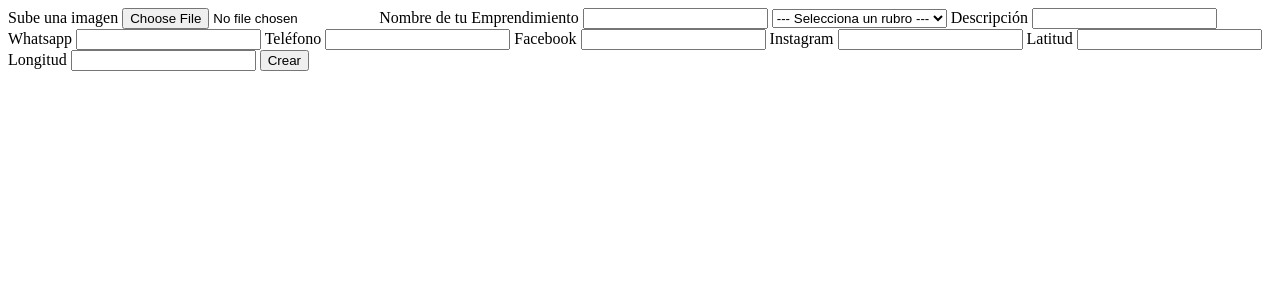
After one commit to kedavema/yara, a Flask app: page /crear-emprendimiento in a window 1280 px wide. The commit adds this page. Shown: the top 300 px of the page. Run offline with Flask 2, Linux system fonts and the light colour scheme; data that the repository does not hold is empty.

Commit message:
creacion de los modelos de Emprendimiento y Categoria

```diff
--- a/app.py
+++ b/app.py
@@ -1,9 +1,10 @@
-from flask import Flask, render_template, redirect, url_for
+from flask import Flask, render_template, redirect, url_for, request
 from flask_login import current_user, LoginManager, login_manager, login_user, logout_user, login_required
 from config import config
-from models import db, User
+from models import Categoria, db, User, Emprendimiento
 from forms import LoginForm, SignupForm
 import os
+
 
 def create_app(environment):
     app = Flask(__name__)
@@ -14,7 +15,6 @@ def create_app(environment):
     login_manager.init_app(app)
     login_manager.login_view = "login"
 
-
     with app.app_context():
         db.init_app(app)
         db.create_all()
@@ -23,11 +23,16 @@ def create_app(environment):
 environment = "config.DevelopmentConfig"
 app =create_app(environment)
 
+
+# Ruta principal
 @app.route("/")
 @login_required
 def index():
-    return render_template("index.html")
+    emprendimientos = Emprendimiento.get_all()
+    return render_template("index.html", emprendimientos=emprendimientos)
 
+
+# Ruta para el registro de las emprendedoras
 @app.route("/signup", methods = ["POST", "GET"])
 def signup ():
     # si el usuario ya esta registrado se lo redirige al inicio
@@ -51,6 +56,8 @@ def signup ():
 def load_user(user_id):
     return User.get_by_id((user_id))
 
+
+# Ruta para el login
 @app.route("/login", methods = ["POST", "GET"])
 def login ():
     if current_user.is_authenticated:
@@ -66,7 +73,40 @@ def login ():
 
     return render_template("login.html", form=form)
 
+
+# Ruta para logout
 @app.route("/logout")
 def logout():
     logout_user()
     return redirect (url_for("index"))
+
+
+# Ruta para crear un emprendimiento
+@app.route('/crear-emprendimiento', methods = ['GET', 'POST'])
+def registros():
+    if request.method == 'POST':
+        user_id = current_user.id
+        imagen = request.files['imagen']
+        filename = imagen.filename
+        nombre = request.form['nombre']
+        categoria_id = request.form['categoria']
+        descripcion = request.form['descripcion']
+        whatsapp = request.form['whatsapp']
+        telefono = request.form['telefono']
+        facebook = request.form['facebook']
+        instagram = request.form['instagram']
+        latitud = request.form['latitud']
+        longitud = request.form['longitud']
+
+        Emprendimiento.create(user_id, filename, nombre, categoria_id, descripcion, whatsapp, telefono, facebook, instagram, latitud, longitud)
+        imagen.save(f"static/emprendimientos/{filename}")
+        return redirect(url_for('index')) #mientras redireccionamos al index donde luego listaremos todos los emprendimientos
+    categorias = Categoria.get_all()
+    return render_template("crear_emprendimiento.html", categorias=categorias)
+
+
+# Ruta para listar los emprendimientos
+@app.route('/emprendimientos')
+def emprendimientos():
+    emprendimiento = Emprendimiento.query.all()
+    return render_template('emprendimientos.html, emprendimientos = emprendimientos')
--- a/models.py
+++ b/models.py
@@ -5,7 +5,7 @@ from werkzeug.security import generate_password_hash, check_password_hash
 db = SQLAlchemy()
 
 class User(db.Model, UserMixin):
-    __tablename__ = "users"
+    __tablename__ = "user"
     id = db.Column(db.Integer, primary_key=True)
     fullname = db.Column(db.String(250))
     email = db.Column(db.String(100), unique=True)
@@ -40,3 +40,67 @@ class User(db.Model, UserMixin):
     @staticmethod
     def get_all():
         return User.query.all()
+
+
+class Emprendimiento(db.Model):
+    __tablename__ = "emprendimiento"
+    id = db.Column(db.Integer, primary_key=True)
+    user_id = db.Column(db.Integer, db.ForeignKey('user.id'), nullable=False)
+    imagen = db.Column(db.String )
+    nombre = db.Column(db.String(250),nullable=False)
+    categoria_id = db.Column(db.Integer, db.ForeignKey('categoria.id'), nullable=False)
+    descripcion = db.Column(db.String(1000), nullable=False)
+    whatsapp = db.Column(db.String(10))
+    telefono = db.Column(db.String(10), nullable=False)
+    facebook = db.Column(db.String(100))
+    instagram = db.Column(db.String(100))
+    latitud = db.Column(db.String, nullable=False)
+    longitud = db.Column(db.String, nullable=False)
+
+    def __init__(self, user_id, imagen, nombre, categoria_id, descripcion, whatsapp, telefono, facebook, instagram, latitud, longitud):
+        self.user_id = user_id
+        self.imagen = imagen
+        self.nombre = nombre
+        self.categoria_id = categoria_id
+        self.descripcion = descripcion
+        self.whatsapp = whatsapp
+        self.telefono = telefono
+        self.facebook = facebook
+        self.instagram = instagram
+        self.latitud = latitud
+        self.longitud = longitud
+
+    @classmethod
+    def create(cls, user_id, imagen, nombre, categoria_id, descripcion, whatsapp, telefono, facebook, instagram, latitud, longitud):
+        emp = Emprendimiento(user_id, imagen, nombre, categoria_id, descripcion, whatsapp, telefono, facebook, instagram, latitud, longitud)
+        return emp.save()
+
+    def save(self):
+        if not self.id:
+            db.session.add(self)
+        db.session.commit()
+
+    @staticmethod
+    def get_all():
+        return Emprendimiento.query.all()
+
+class Categoria(db.Model):
+    __tablename__ = "categoria"
+    id = db.Column(db.Integer, primary_key=True)
+    nombre = db.Column(db.String(), nullable=False)
+
+    def __init__(self, nombre):
+        self.nombre = nombre
+
+    @classmethod
+    def create(cls, nombre):
+        cat = Categoria(nombre=nombre)
+        return cat.save()
+
+    def save(self):
+        db.session.add(self)
+        db.session.commit()
+
+    @staticmethod
+    def get_all():
+        return Categoria.query.all()
--- /dev/null
+++ b/templates/crear_emprendimiento.html
@@ -0,0 +1,38 @@
+<!DOCTYPE html>
+<html lang="en">
+<head>
+    <meta charset="UTF-8">
+    <meta http-equiv="X-UA-Compatible" content="IE=edge">
+    <meta name="viewport" content="width=device-width, initial-scale=1.0">
+    <title>Crear Emprendimiento</title>
+</head>
+<body>
+    <form action="" method="POST" enctype="multipart/form-data">
+        <label for="">Sube una imagen</label>
+        <input type="file" name="imagen">
+        <label for="">Nombre de tu Emprendimiento</label>
+        <input type="text" name="nombre">
+        <select name="categoria" id="">
+            <option value="Selecciona un rubro" selected>--- Selecciona un rubro ---</option>
+            {% for categoria in categorias %}
+                <option value="{{ categoria.id }}"> {{ categoria.nombre }}</option>
+            {% endfor %}
+        </select>
+        <label for="">Descripción</label>
+        <input type="text" name="descripcion">
+        <label for="">Whatsapp</label>
+        <input type="text" name="whatsapp">
+        <label for="">Teléfono</label>
+        <input type="text" name="telefono">
+        <label for="">Facebook</label>
+        <input type="text" name="facebook">
+        <label for="">Instagram</label>
+        <input type="text" name="instagram">
+        <label for="">Latitud</label>
+        <input type="number" name="latitud">
+        <label for="">Longitud</label>
+        <input type="number" name="longitud">
+        <button type="submit">Crear</button>
+    </form>
+</body>
+</html>
```
Also changed, not shown: templates/index.html (+6 -1 lines), static/emprendimientos/6.jpg (added).
